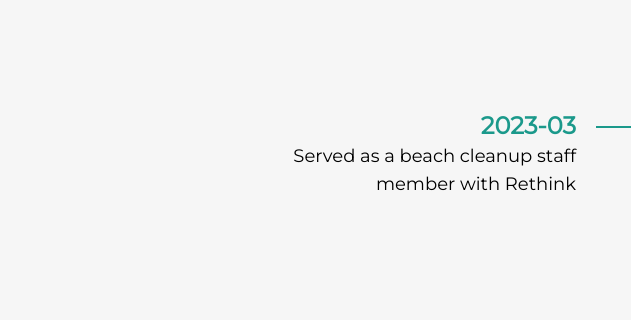
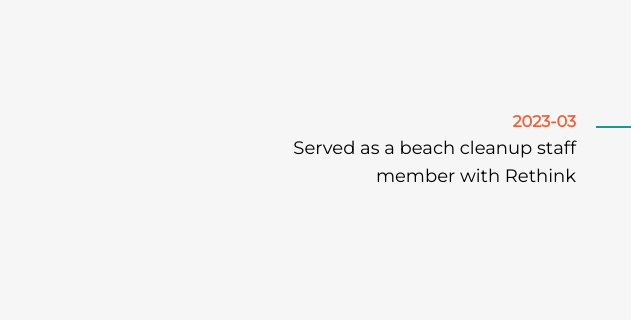
Before and after one commit to ericsen-tsai/ericsen-portfolio, an Astro site: page /changelog in a window 1280 px wide. Shown: the part 197-517 px from the top of the page, 0-631 px from the left. Built offline with nearby package versions, Linux system fonts and the light colour scheme; Astro itself is replaced by a stand-in of ours.

Commit message:
refactor: handle DescriptionElement styles

```diff
--- a/src/components/TimelineChangelog.astro
+++ b/src/components/TimelineChangelog.astro
@@ -56,7 +56,7 @@
               class={`${
                 entry.type === 'life' ? 'ml-16 md:mr-16 md:ml-0' : 'ml-16'
               } inline-block translate-y-5 font-black opacity-0 ${
-                entry.description
+                entry.description || entry.DescriptionElement
                   ? 'text-brand-orange text-base'
                   : 'text-brand-green text-2xl'
               }`}
```
